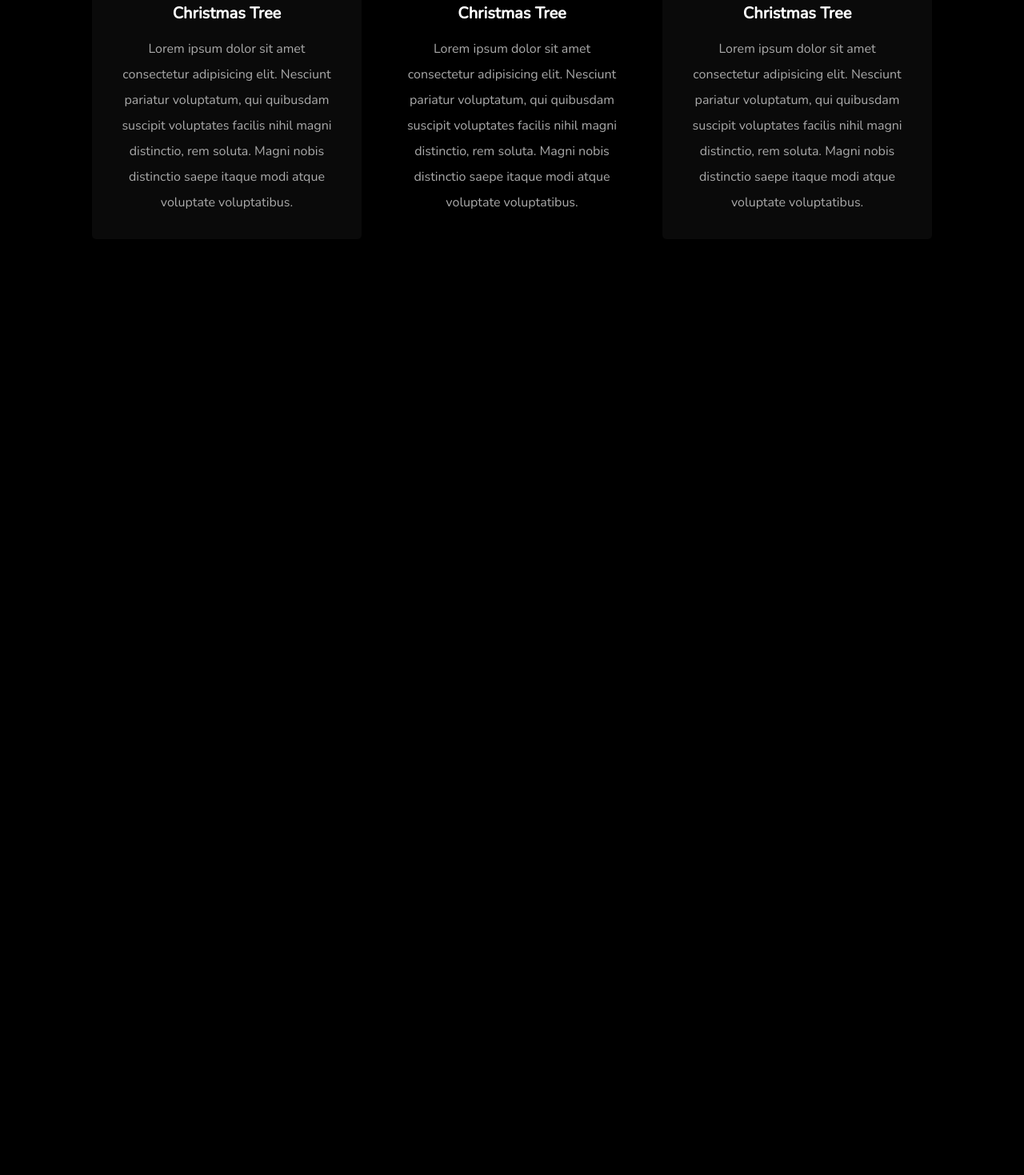
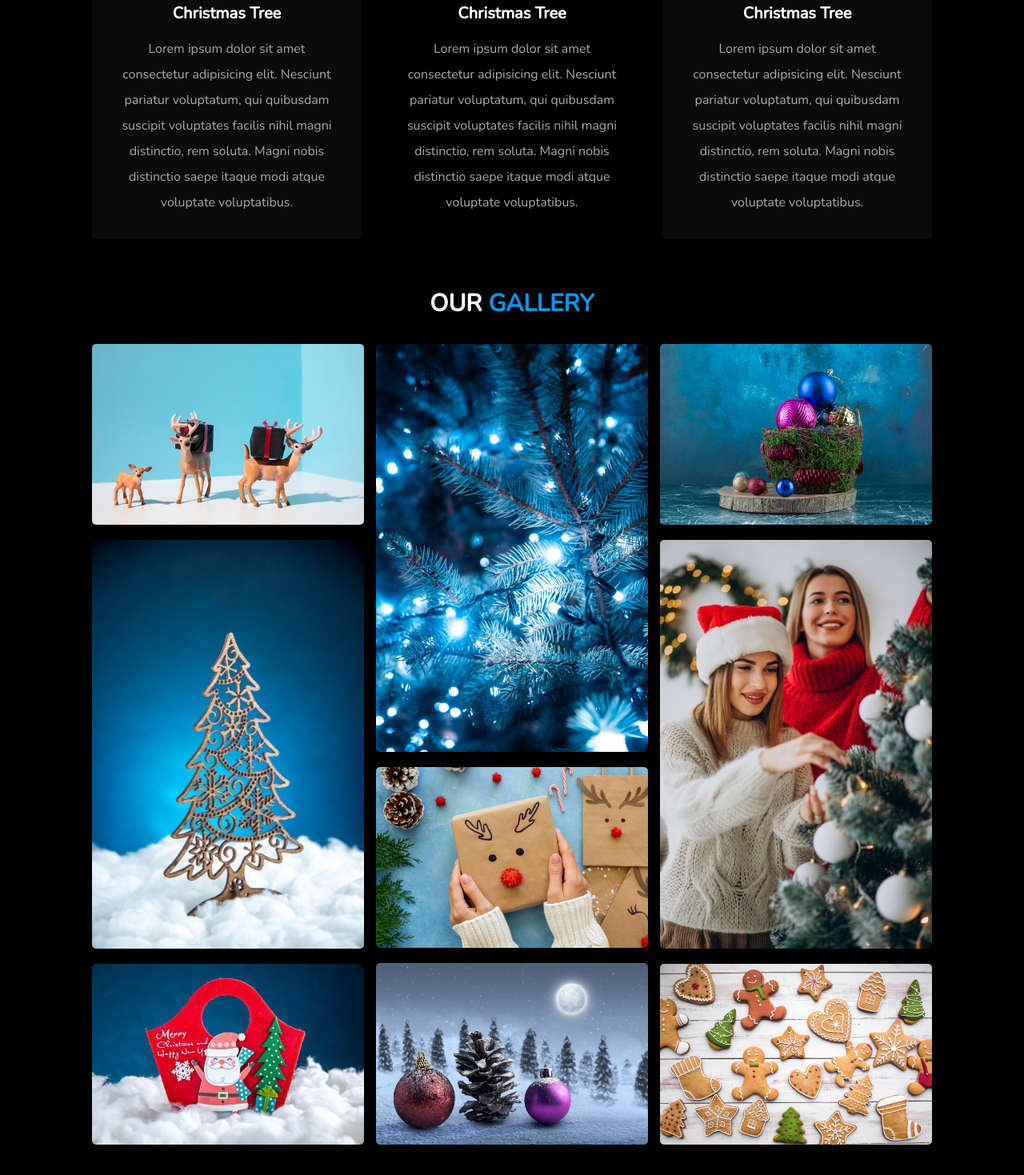
Before and after one commit to BVBFD/Responsive-Christmas-Website, a plain HTML site: page index.html in a window 1280 px wide. Shown: the part 3391-4860 px from the top of the page at 80% size. Before the commit the page ends 3720 px from the top, so only its background shows below. Drawn offline with nearby package versions, Linux system fonts and the light colour scheme.

Commit message:
Code Gallery Part

```diff
--- a/index.html
+++ b/index.html
@@ -266,6 +266,23 @@
       </div>
     </section>
     <!-- services section ends -->
+    <!-- gallery section starts -->
+    <section class="gallery" id="gallery">
+      <h1 class="heading">our <span>gallery</span></h1>
+
+      <div class="box-container">
+        <img src="./images/g-img-1.jpg" alt="" />
+        <img src="./images/g-img-2.jpg" alt="" />
+        <img src="./images/g-img-3.jpg" alt="" />
+        <img src="./images/g-img-4.jpg" alt="" />
+        <img src="./images/g-img-5.jpg" alt="" />
+        <img src="./images/g-img-6.jpg" alt="" />
+        <img src="./images/g-img-7.jpg" alt="" />
+        <img src="./images/g-img-8.jpg" alt="" />
+        <img src="./images/g-img-9.jpg" alt="" />
+      </div>
+    </section>
+    <!-- gallery section ends -->
     <script src="script.js" defer></script>
   </body>
 </html>
--- a/style.css
+++ b/style.css
@@ -433,3 +433,14 @@ section {
   padding: 1.5rem 0;
   padding-bottom: 0;
 }
+
+.gallery .box-container {
+  columns: 25rem 3;
+  gap: 1.5rem;
+}
+
+.gallery .box-container img {
+  width: 100%;
+  border-radius: 0.5rem;
+  margin-bottom: 1.5rem;
+}
```
